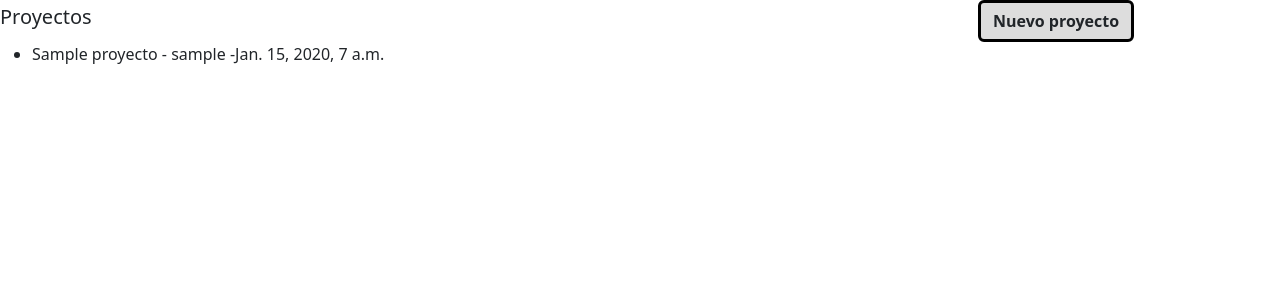
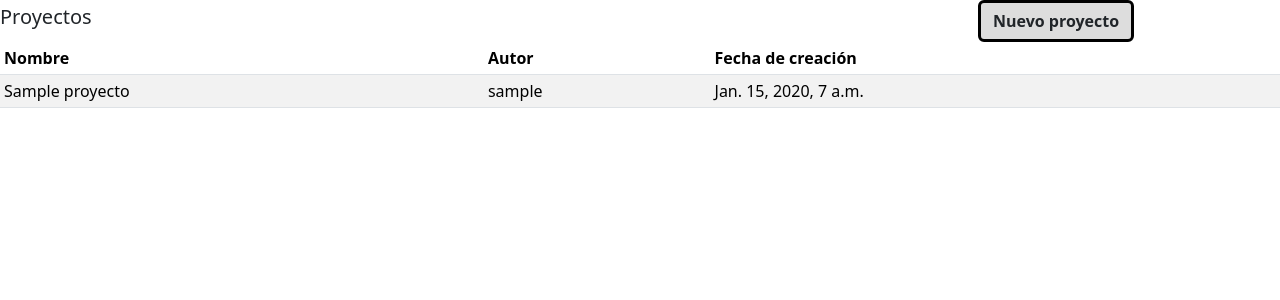
Before and after one commit to FMA07/EWG, a Django app: page /proyectos in a window 1280 px wide. Shown: the part 52-352 px from the top of the page. Run offline with Django 4.2, Linux system fonts and the light colour scheme; a user stored in the database is signed in; tables that the repository leaves empty hold one stand-in row (values such as "Sample post"); some libraries are stand-ins or nearby versions.

Commit message:
Proyectos aparece tabla y sidebar actualiza solo

```diff
--- a/EditorWebGeoespacial/forms.py
+++ b/EditorWebGeoespacial/forms.py
@@ -28,6 +28,13 @@ class FormularioSubclasificacion(forms.ModelForm):
         fields = "__all__"
 
 class FormularioProyecto(forms.ModelForm):
+    categorias = forms.ModelMultipleChoiceField(
+        queryset=Categoria.objects.all(),
+        widget=forms.CheckboxSelectMultiple,
+        required=True,
+        label="Categorías",
+    )
+
     class Meta:
         model = Proyecto
-        fields = "__all__"
+        fields = ["nombre"]
--- a/EditorWebGeoespacial/models.py
+++ b/EditorWebGeoespacial/models.py
@@ -10,6 +10,9 @@ class Proyecto(models.Model):
     autor               = models.ForeignKey(settings.AUTH_USER_MODEL, on_delete=models.CASCADE)
     fecha_creacion      = models.DateTimeField(auto_now_add=True)
     categoria           = models.ManyToManyField('Categoria', related_name= 'proyectos')
+
+    def __str__(self):
+        return f'{self.nombre}. Fecha de creación: {self.fecha_creacion}. Autor: {self.autor.username}'
 
 #_____________________________________//CAPAS, CATEGORIAS Y SUBCATEGORIAS\\___________________
 
--- a/EditorWebGeoespacial/templates/proyectos.html
+++ b/EditorWebGeoespacial/templates/proyectos.html
@@ -31,14 +31,25 @@
                     </button>
                 </div>
             </div>
-            <div>
-                <ul>
-                    {% for proyecto in proyectos %}
-                        <li>
-                            {{ proyecto.nombre }} - {{ proyecto.autor }} -{{ proyecto.fecha_creacion }}
-                        </li>
-                    {% endfor %}
-                </ul>
+            <div id="seccionTablaProyectos">
+                <table class="table table-striped table-sm">
+                    <thead>
+                        <tr>
+                            <th>Nombre</th>
+                            <th>Autor</th>
+                            <th>Fecha de creación</th>
+                        </tr>
+                    </thead>
+                    <tbody>
+                        {% for proyecto in proyectos %}
+                            <tr>
+                                <td>{{ proyecto.nombre }}</td>
+                                <td>{{ proyecto.autor.username }}</td>
+                                <td>{{ proyecto.fecha_creacion }}</td>
+                            </tr>
+                        {% endfor %}
+                    </tbody>
+                </table>
             </div>
         </div>
         <div id="formularioProyecto" class="offcanvas offcanvas-end" tabindex="-1" aria-labelledby="formularioProyecto">
@@ -50,7 +61,7 @@
                 <form id="formProyecto" method="POST" action="">
                     {% csrf_token %}
                     {{ formProyecto.as_p }}
-                    <button type="submit" class="btn btn-primary">Crear proyecto</button>
+                    <button type="submit" class="btn btn-primary" data-bs-toggle="offcanvas" data-bs-target="#formularioProyecto">Crear proyecto</button>
                 </form>
             </div>
         </div>
@@ -61,31 +72,97 @@
 <script src="https://unpkg.com/shpjs@latest/dist/shp.min.js"></script>
 <script>
 
+    function getCookie(name) {
+        let cookieValue = null;
+        if (document.cookie && document.cookie !== '') {
+            const cookies = document.cookie.split(';');
+            for (let i = 0; i < cookies.length; i++) {
+                const cookie = cookies[i].trim();
+                // Does this cookie string begin with the name we want?
+                if (cookie.substring(0, name.length + 1) === (name + '=')) {
+                    cookieValue = decodeURIComponent(cookie.substring(name.length + 1));
+                    break;
+                }
+            }
+        }
+        return cookieValue;
+    }
+
+    const csrftoken = getCookie('csrftoken');
+
     const proyectoForm = document.getElementById('formProyecto');
+
 
     proyectoForm.addEventListener('submit', function(event){
         event.preventDefault();
-
         const formData = new FormData(proyectoForm);
 
         fetch("", {
             method: 'POST',
             headers: {
                 'X-CSRFToken': csrftoken,
+                'X-Requested-With': 'XMLHttpRequest',
             },
             body: formData,
         })
         .then(response => {
-            if (response.ok){
-                location.reload();
+
+            const contentType = response.headers.get("content-type");
+
+            if (!response.ok) {
+                return response.json().then(errorData => {
+                    throw new Error(JSON.stringify(errorData));
+                })
+            }
+            if (!contentType || !contentType.includes("application/json")) {
+                throw new Error("La respuesta no es JSON (posible redirección o error del servidor)");
+            }
+            return response.json();
+        })
+        .then(data => {
+            if (data.success) {
+                proyectoForm.reset();
+                const seccionTablaProyectos = document.getElementById('seccionTablaProyectos');
+                const offcanvasElement = document.getElementById('formularioProyecto');
+                let bsOffcanvas = bootstrap.Offcanvas.getInstance(offcanvasElement);
+
+                if (!bsOffcanvas) {
+                    // Si no existe, la creamos
+                    bsOffcanvas = new bootstrap.Offcanvas(offcanvasElement);
+                }
+
+                if ('seccionTablaProyectos'){
+                   let tabla = `<table class="table table-striped table-sm">
+                                    <thead>
+                                        <tr>
+                                            <th>Nombre</th>
+                                            <th>Autor</th>
+                                            <th>Fecha de creación</th>
+                                        </tr>
+                                    </thead>
+                                    <tbody>`;
+
+                    data.proyectos.forEach(proyecto => {
+                        tabla += `<tr>
+                                    <td>${proyecto.nombre}</td>
+                                    <td>${proyecto.autor__username}</td>
+                                    <td>${proyecto.fecha_creacion}</td>
+                                  </tr>`;
+                    })
+
+                    tabla += '</tbody></table>';
+                    seccionTablaProyectos.innerHTML = tabla;
+                }
             } else {
-                console.error('Error al crear el proyecto');
+                console.error('Errores en el formulario:', data.errors);
             }
         })
         .catch(error => {
             console.error('Error en la solicitud:', error);
         });
     });
+
+
 </script>
 
 </html>
--- a/EditorWebGeoespacial/views.py
+++ b/EditorWebGeoespacial/views.py
@@ -50,11 +50,20 @@ def proyectos(request):
     if request.method == 'POST':
         formProyecto = FormularioProyecto(request.POST, request.FILES)
         if formProyecto.is_valid():
-            formProyecto.save()
+            proyecto = formProyecto.save(commit=False)
+            proyecto.autor = request.user
+            proyecto.save()
+            if request.headers.get('x-requested-with') == 'XMLHttpRequest':
+                proyectos = Proyecto.objects.all().values('id', 'nombre', 'autor__username', 'fecha_creacion')
+                return JsonResponse({
+                    'success': True,
+                    'proyectos': list(proyectos),
+                    })
             return redirect('proyectos')
         else:
-            print("Errores en el formulario: ", formProyecto.errors)
-
+            if request.headers.get('x-requested-with') == 'XMLHttpRequest':
+                return JsonResponse({'success': False, 'errors': formProyecto.errors})
+            return redirect('proyectos')
     else:
         formProyecto = FormularioProyecto()
 
```
Also changed, not shown: EditorWebGeoespacial/templates/editor.html (+24 -4 lines).
